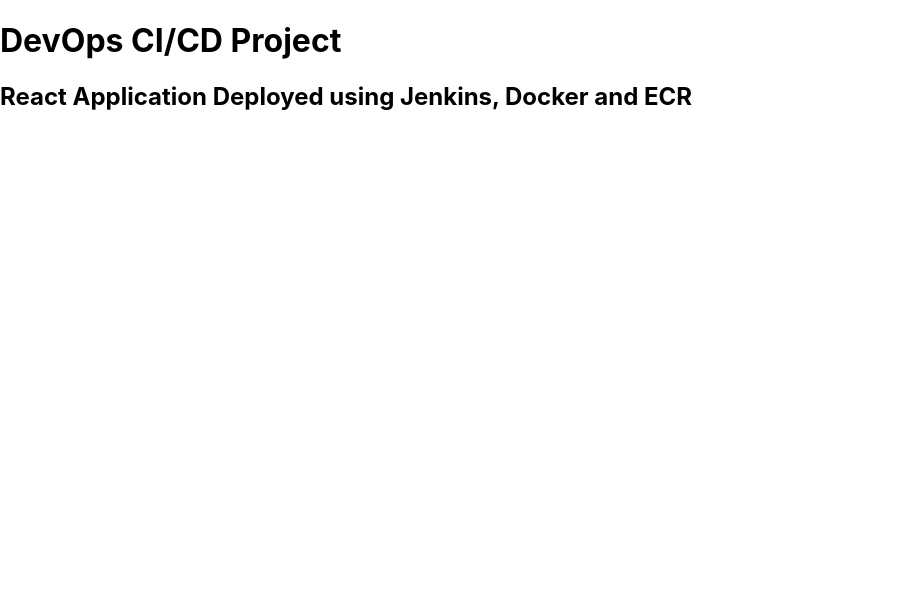
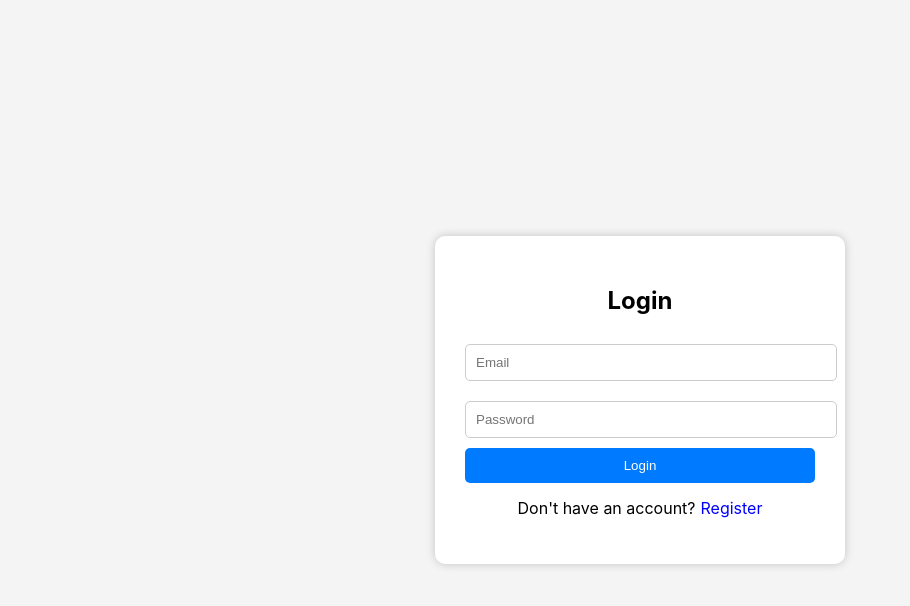
Before and after one commit to kongarashiva/react-app, a React (Create React App) app: page / in a window 1280 px wide. Shown: the top 606 px of the page, without its empty margins (0-910 px from the left). Built offline with nearby package versions, Linux system fonts and the light colour scheme.

Commit message:
updated src/App.js

```diff
--- a/src/App.js
+++ b/src/App.js
@@ -1,10 +1,87 @@
+import React, { useState } from "react";
+
 function App() {
+  const [isLogin, setIsLogin] = useState(true);
+
   return (
-    <div>
-      <h1>DevOps CI/CD Project</h1>
-      <h2>React Application Deployed using Jenkins, Docker and ECR</h2>
+    <div style={{
+      display: "flex",
+      justifyContent: "center",
+      alignItems: "center",
+      height: "100vh",
+      background: "#f4f4f4"
+    }}>
+      <div style={{
+        width: "350px",
+        padding: "30px",
+        background: "#fff",
+        borderRadius: "10px",
+        boxShadow: "0px 0px 10px rgba(0,0,0,0.2)"
+      }}>
+        <h2 style={{ textAlign: "center" }}>
+          {isLogin ? "Login" : "Register"}
+        </h2>
+
+        {!isLogin && (
+          <input
+            type="text"
+            placeholder="Full Name"
+            style={inputStyle}
+          />
+        )}
+
+        <input
+          type="email"
+          placeholder="Email"
+          style={inputStyle}
+        />
+
+        <input
+          type="password"
+          placeholder="Password"
+          style={inputStyle}
+        />
+
+        <button style={buttonStyle}>
+          {isLogin ? "Login" : "Register"}
+        </button>
+
+        <p style={{ textAlign: "center", marginTop: "15px" }}>
+          {isLogin
+            ? "Don't have an account?"
+            : "Already have an account?"}
+          <span
+            onClick={() => setIsLogin(!isLogin)}
+            style={{
+              color: "blue",
+              cursor: "pointer",
+              marginLeft: "5px"
+            }}
+          >
+            {isLogin ? "Register" : "Login"}
+          </span>
+        </p>
+      </div>
     </div>
   );
 }
 
+const inputStyle = {
+  width: "100%",
+  padding: "10px",
+  margin: "10px 0",
+  border: "1px solid #ccc",
+  borderRadius: "5px"
+};
+
+const buttonStyle = {
+  width: "100%",
+  padding: "10px",
+  background: "#007bff",
+  color: "white",
+  border: "none",
+  borderRadius: "5px",
+  cursor: "pointer"
+};
+
 export default App;
```
